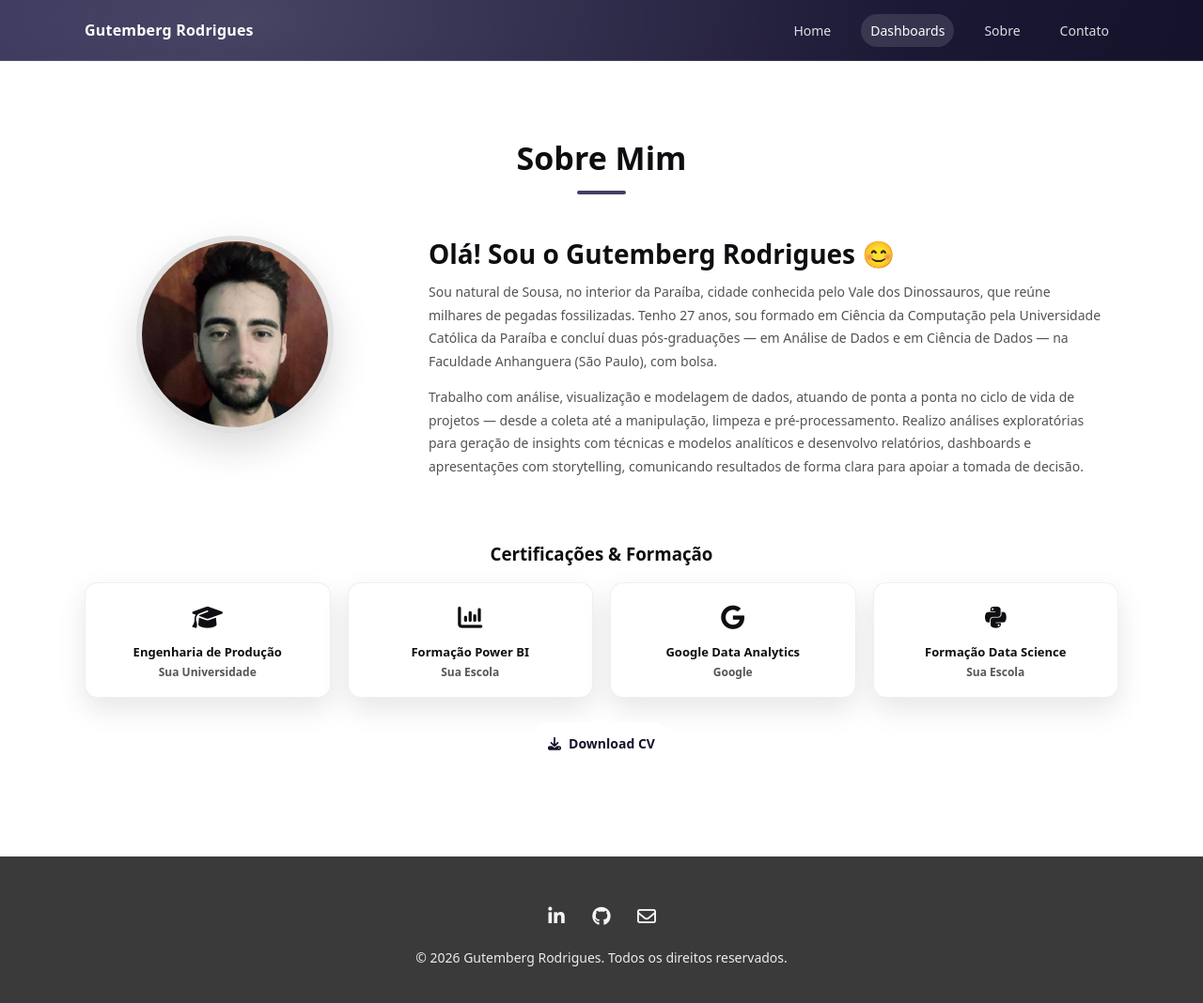
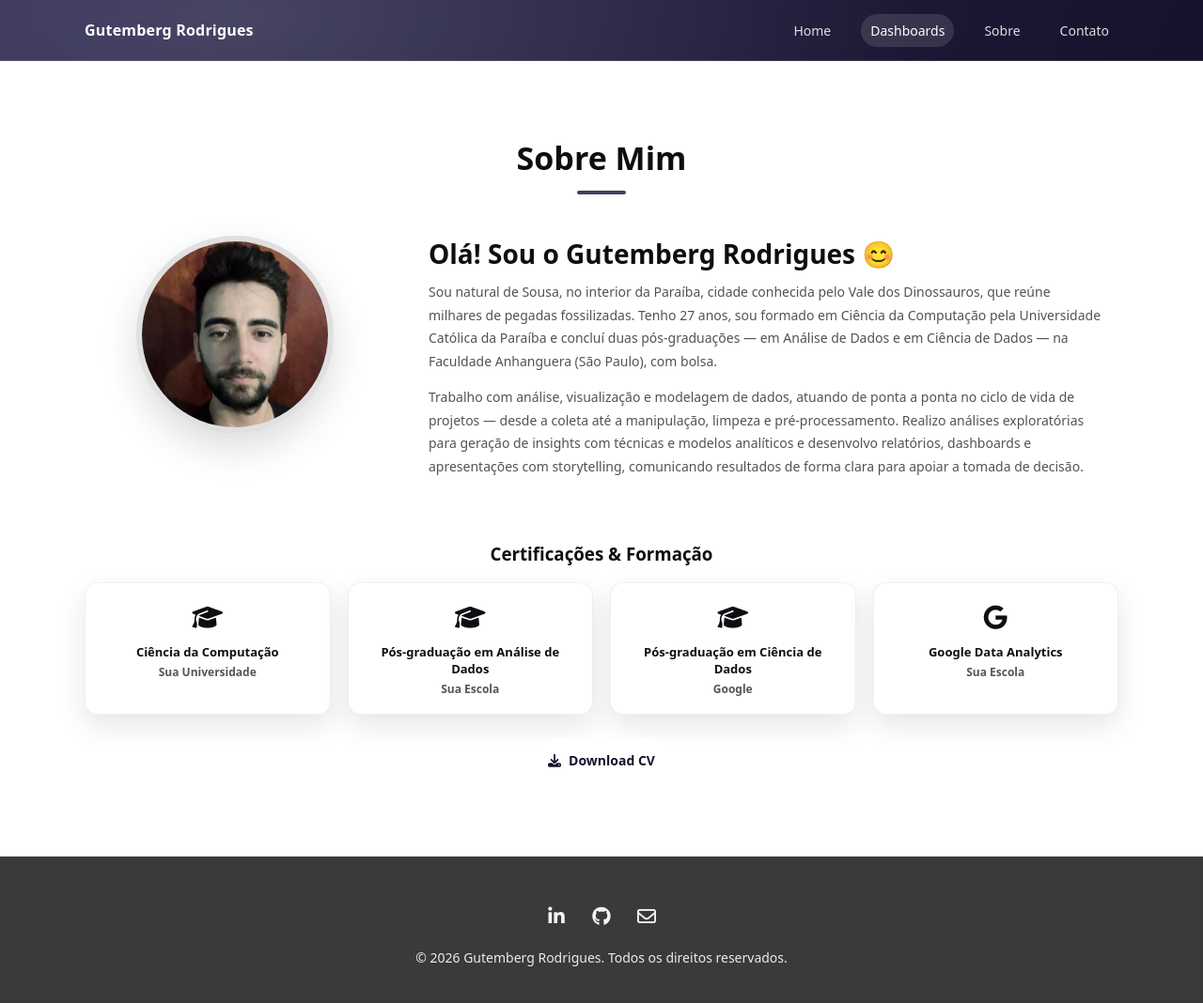
Before and after one commit to GutembergRodrigues/GutembergRodrigues.github.io, a Jekyll site: the page built from sobre/index.md, in a window 1280 px wide and 1077 px high. Shown: the top 1068 px of the window at 94% size. Built offline with Jekyll 4.4.1, drawn with Linux system fonts in a browser that asks for light colours.

Commit message:
Update index.md

```diff
--- a/sobre/index.md
+++ b/sobre/index.md
@@ -43,25 +43,25 @@ permalink: /sobre/
     <div class="about-certs">
       <article class="about-cert">
         <div class="about-cert__icon"><i class="fa-solid fa-graduation-cap"></i></div>
-        <div class="about-cert__name">Engenharia de Produção</div>
+        <div class="about-cert__name">Ciência da Computação</div>
         <div class="about-cert__org">Sua Universidade</div>
       </article>
 
       <article class="about-cert">
-        <div class="about-cert__icon"><i class="fa-solid fa-chart-column"></i></div>
-        <div class="about-cert__name">Formação Power BI</div>
+        <div class="about-cert__icon"><i class="fa-solid fa-graduation-cap"></i></div>
+        <div class="about-cert__name">Pós-graduação em Análise de Dados</div>
         <div class="about-cert__org">Sua Escola</div>
+      </article>
+
+      <article class="about-cert">
+        <div class="about-cert__icon"><i class="fa-solid fa-graduation-cap"></i></div>
+        <div class="about-cert__name">Pós-graduação em Ciência de Dados</div>
+        <div class="about-cert__org">Google</div>
       </article>
 
       <article class="about-cert">
         <div class="about-cert__icon"><i class="fa-brands fa-google"></i></div>
         <div class="about-cert__name">Google Data Analytics</div>
-        <div class="about-cert__org">Google</div>
-      </article>
-
-      <article class="about-cert">
-        <div class="about-cert__icon"><i class="fa-brands fa-python"></i></div>
-        <div class="about-cert__name">Formação Data Science</div>
         <div class="about-cert__org">Sua Escola</div>
       </article>
     </div>
```
